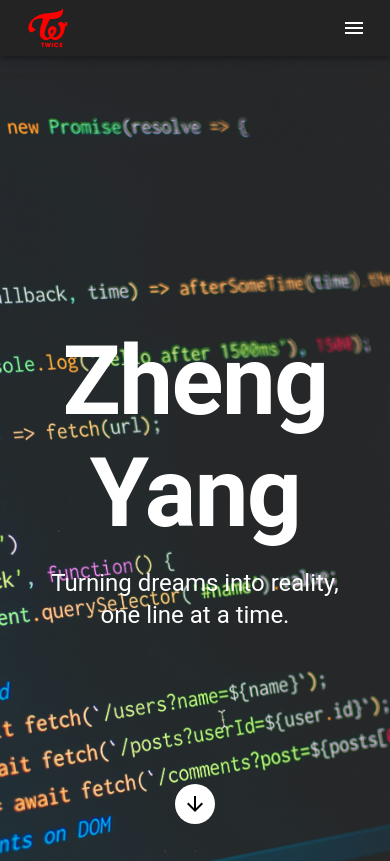
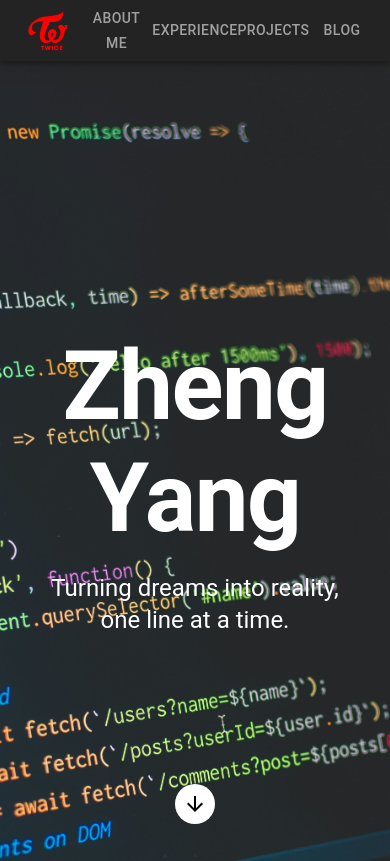
Before and after one commit to teozhengyang/personal-website, a React (Create React App) app in the folder frontend/: page / in a window 390 px wide. Shown: the top 861 px of the page. Built offline with nearby package versions, Linux system fonts and the light colour scheme.

Commit message:
Edit navabr code

```diff
--- a/frontend/src/components/Navbar.js
+++ b/frontend/src/components/Navbar.js
@@ -1,12 +1,9 @@
 import React from 'react';
-import { AppBar, Toolbar, Button, Box, IconButton } from '@mui/material';
-import MenuIcon from '@mui/icons-material/Menu';
-import { useMediaQuery } from '@mui/material';
+import { AppBar, Toolbar, Button, Box } from '@mui/material';
 import logo from '../assets/128px-TWICE.png';
 
 const Navbar = () => {
-  const isMobile = useMediaQuery('(max-width:600px)');
-
+  // Function to handle smooth scrolling
   const scrollToSection = (sectionId) => {
     const section = document.getElementById(sectionId);
     if (section) {
@@ -15,40 +12,73 @@ const Navbar = () => {
   };
 
   return (
+    <>
       <AppBar position="sticky" sx={{ backgroundColor: '#232323' }}>
-      <Toolbar sx={{ display: 'flex', justifyContent: isMobile ? 'space-between' : 'flex-start', alignItems: 'center' }}>
-        <Box sx={{ display: 'flex', alignItems: 'center', marginRight: 2 }}>
+        <Toolbar sx={{ display: 'flex', justifyContent: 'flex-start', alignItems: 'center' }}>
+          {/* Logo on the left */}
+          <Box sx={{ display: 'flex', alignItems: 'center' }}>
             <Button onClick={() => scrollToSection('header')} style={{ textDecoration: 'none' }}>
               <img
                 src={logo}
                 alt="Logo"
-              style={{ width: '40px', height: '40px' }}
+                style={{ width: '40px', height: '40px' }} // Adjust size of the logo as needed
               />
             </Button>
           </Box>
 
-        {isMobile ? (
-          <IconButton color="inherit" aria-label="menu">
-            <MenuIcon />
-          </IconButton>
-        ) : (
-          <>
-            <Button onClick={() => scrollToSection('about-me')} sx={{ color: '#A0A0A0', '&:hover': { color: 'white', backgroundColor: '#242424' } }}>
+          {/* Navbar sections */}
+          <Button
+            onClick={() => scrollToSection('about-me')}
+            sx={{
+              color: '#A0A0A0',
+              '&:hover': {
+                color: 'white',
+                backgroundColor: '#242424'
+              },
+            }}
+          >
             About Me
           </Button>
-            <Button onClick={() => scrollToSection('experience')} sx={{ color: '#A0A0A0', '&:hover': { color: 'white', backgroundColor: '#232323' } }}>
+          <Button
+            onClick={() => scrollToSection('experience')}
+            sx={{
+              color: '#A0A0A0',
+              '&:hover': {
+                color: 'white',
+                backgroundColor: '#232323',
+              },
+            }}
+          >
             Experience
           </Button>
-            <Button onClick={() => scrollToSection('project')} sx={{ color: '#A0A0A0', '&:hover': { color: 'white', backgroundColor: '#232323' } }}>
+          <Button
+            onClick={() => scrollToSection('project')}
+            sx={{
+              color: '#A0A0A0',
+              '&:hover': {
+                color: 'white',
+                backgroundColor: '#232323'
+              },
+            }}
+          >
             Projects
           </Button>
-            <Button onClick={() => scrollToSection('blog')} sx={{ color: '#A0A0A0', '&:hover': { color: 'white', backgroundColor: '#232323' } }}>
+          <Button
+            onClick={() => scrollToSection('blog')}
+            sx={{
+              color: '#A0A0A0',
+              '&:hover': {
+                color: 'white',
+                backgroundColor: '#232323'
+              },
+            }}
+          >
             Blog
           </Button>
-          </>
-        )}
         </Toolbar>
       </AppBar>
+
+    </>
   );
 };
 
```
Lines whose indentation alone changed are shown as unchanged.
